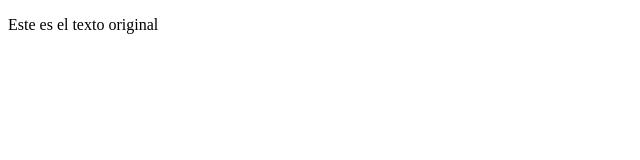
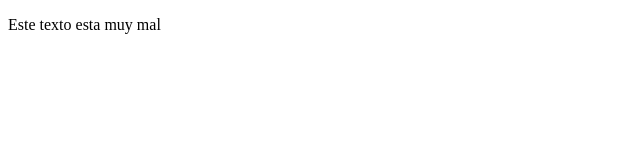
Before and after one commit to IvanOliveraaa/proyecto-git3, a plain HTML site: page index.html in a window 1280 px wide. Shown: the full height of the page, 0-640 px from the left. Drawn offline with Linux system fonts and the light colour scheme.

Commit message:
texto cambiado

```diff
--- a/index.html
+++ b/index.html
@@ -1,4 +1,4 @@
 <!DOCTYPE html>
 <html>
-    <p>Este es el texto original</p>
+    <p>Este texto esta muy mal</p>
 </html>
```
